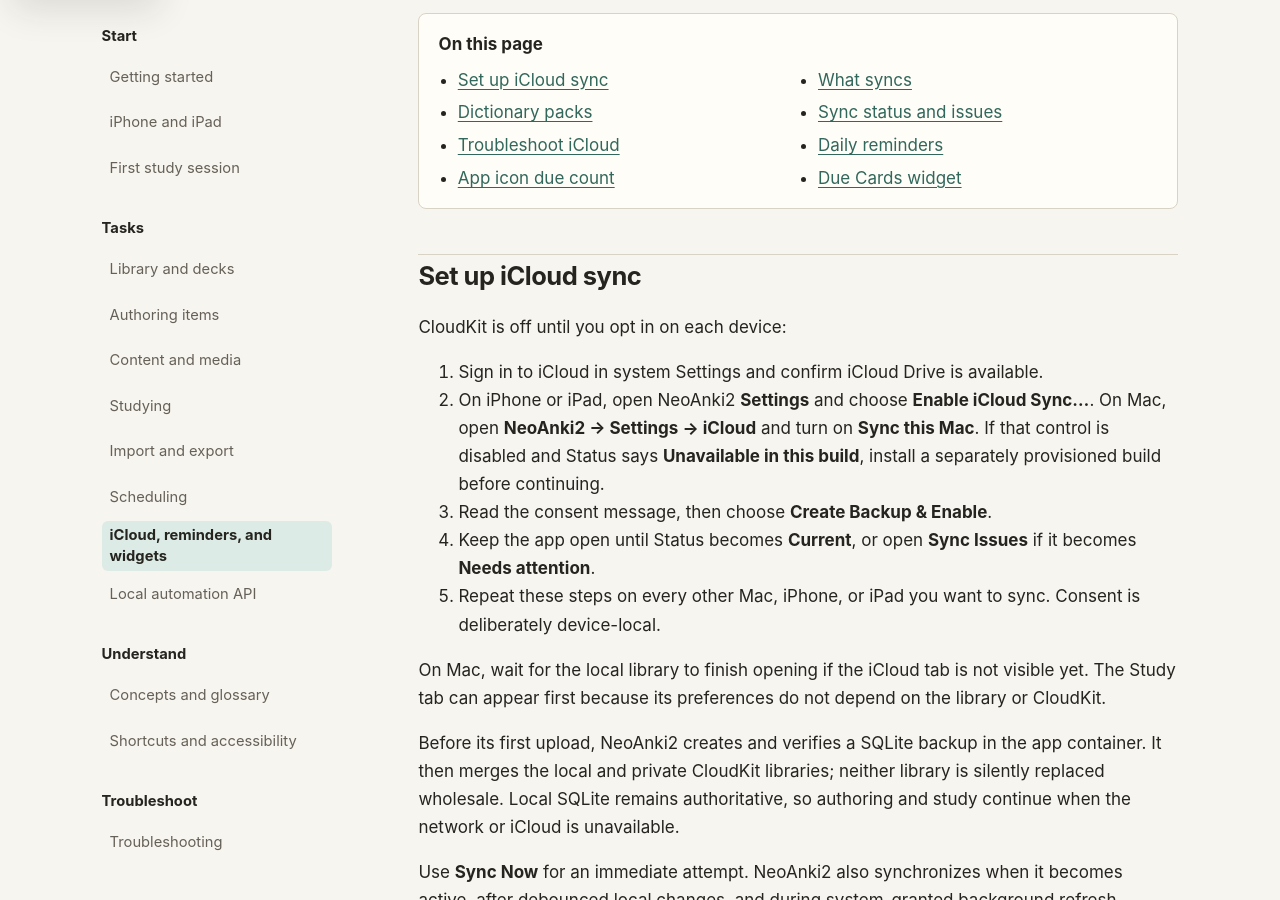
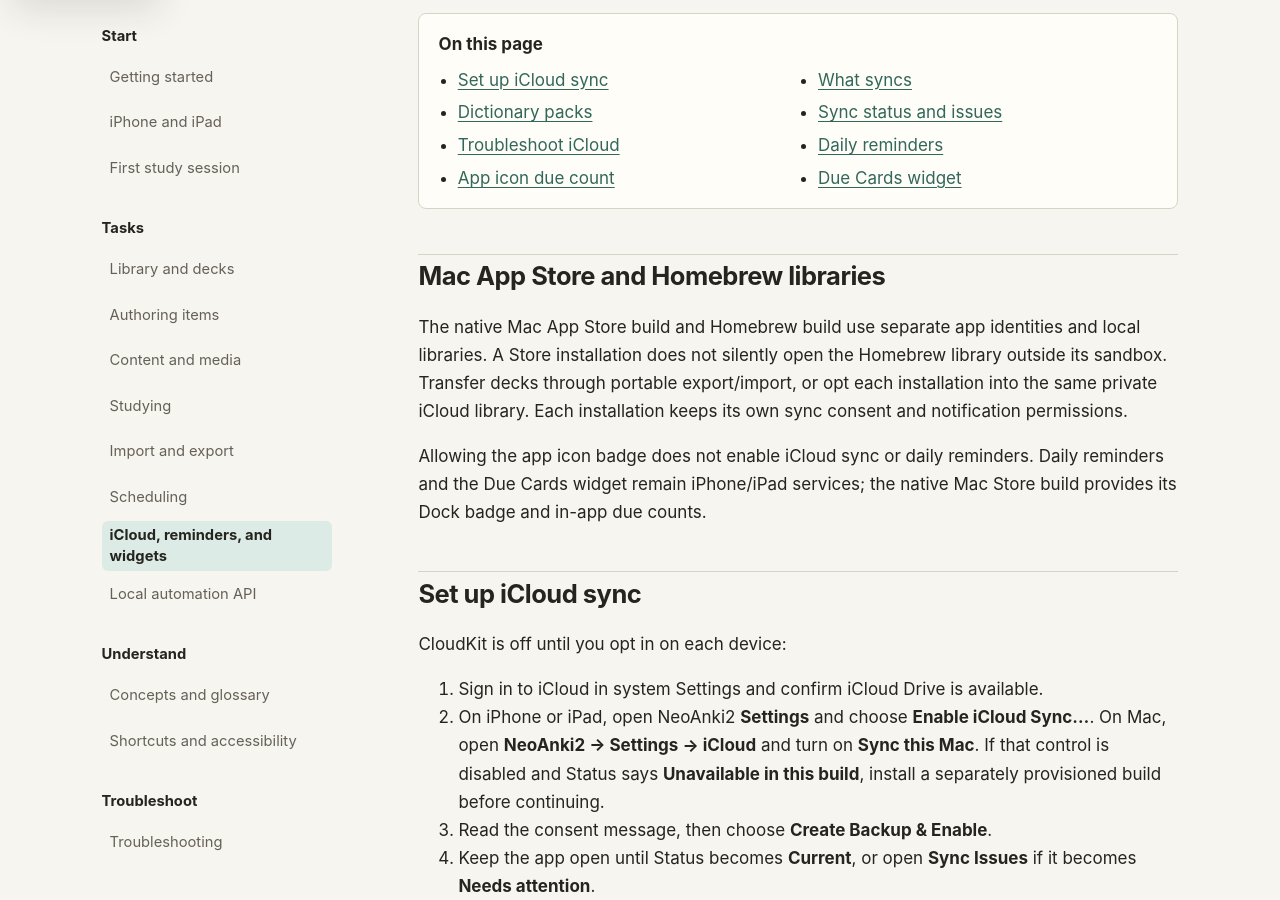
Before and after one commit to neoanki2/neoanki2, a Jekyll site: the page built from docs/user/sync-reminders-widgets.md, in a window 1280 px wide and 900 px high, scrolled down 786 px. Built offline with Jekyll 4.4.1, drawn with Linux system fonts in a browser that asks for light colours.

Commit message:
Fix native deck drop targets and complete Store release tooling

```diff
--- a/docs/user/sync-reminders-widgets.md
+++ b/docs/user/sync-reminders-widgets.md
@@ -40,6 +40,18 @@
 - [App icon due count](#app-icon-due-count)
 - [Due Cards widget](#due-cards-widget)
 </nav>
+
+## Mac App Store and Homebrew libraries
+
+The native Mac App Store build and Homebrew build use separate app identities
+and local libraries. A Store installation does not silently open the Homebrew
+library outside its sandbox. Transfer decks through portable export/import, or
+opt each installation into the same private iCloud library. Each installation
+keeps its own sync consent and notification permissions.
+
+Allowing the app icon badge does not enable iCloud sync or daily reminders.
+Daily reminders and the Due Cards widget remain iPhone/iPad services; the native
+Mac Store build provides its Dock badge and in-app due counts.
 
 ## Set up iCloud sync
 
```
Also changed, not shown: docs/user/item-types-and-templates.md (+6 -0 lines), docs/user/library-and-decks.md (+5 -1 lines), 1 other file.
